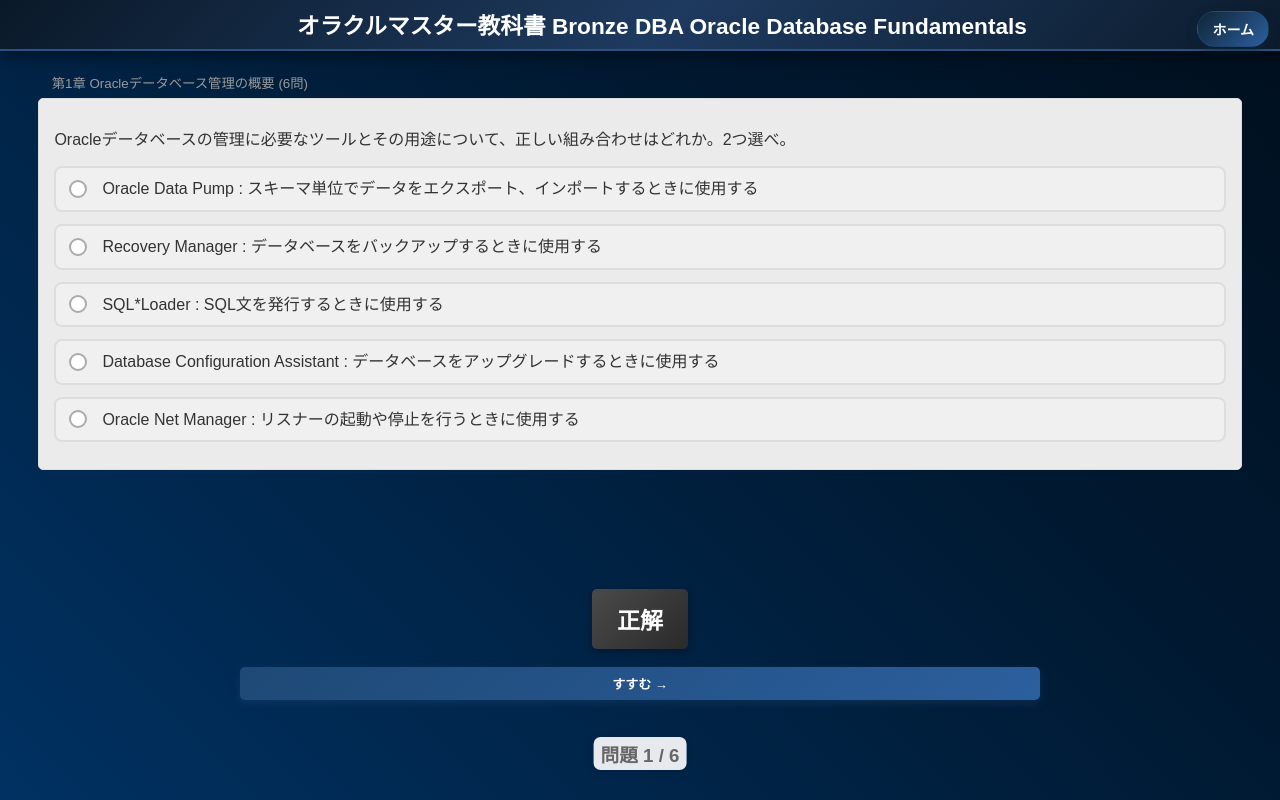
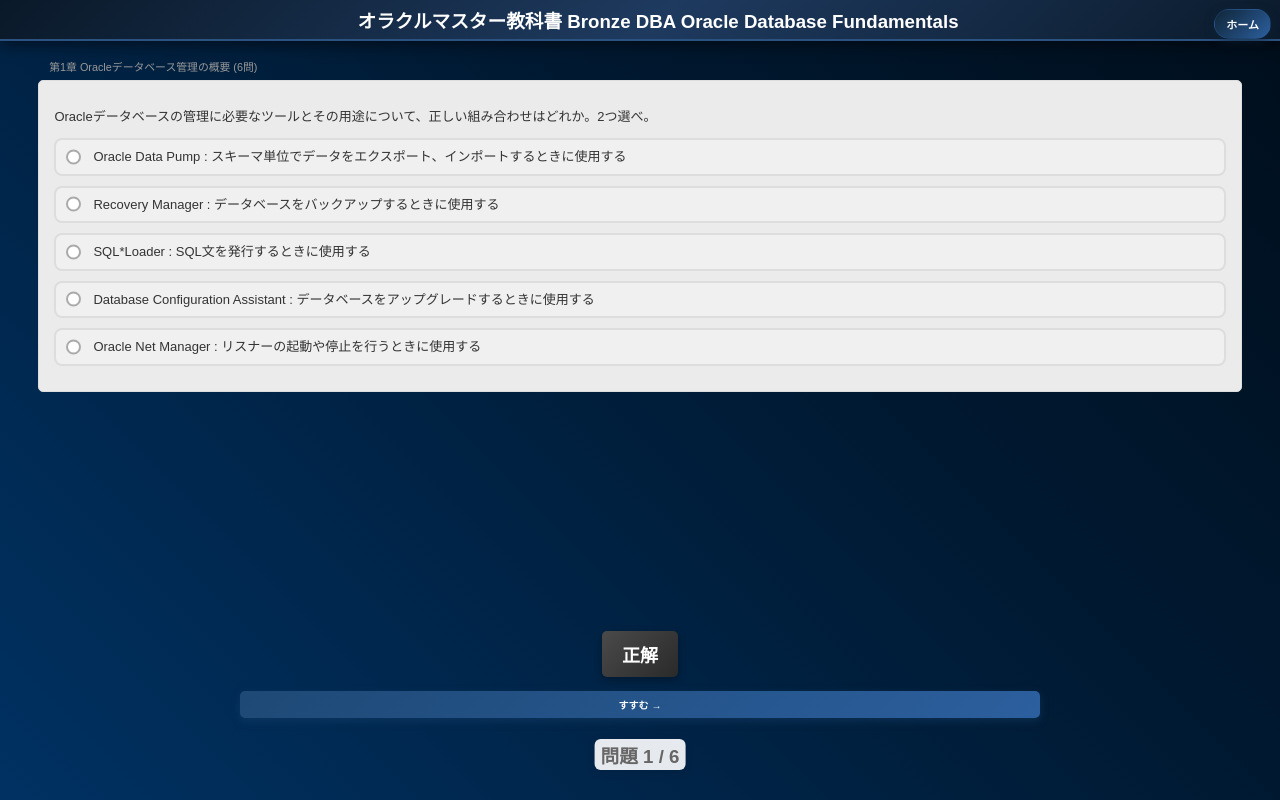
Before and after one commit to Thasyu/Thasyu.github.io, a plain HTML site: page 1Z0-085.html in a window 1280 px wide. Both pictures are taken after a click on the link "第1章 Oracleデータベース管理の概要". Drawn offline with Linux system fonts and the light colour scheme.

Commit message:
横画面のサイズを全体的に4/5（0.8倍）に縮小

```diff
--- a/ystudy.css
+++ b/ystudy.css
@@ -635,89 +635,89 @@
 /* iPad 横画面（ランドスケープ）専用設定 */
 @media screen and (orientation: landscape) {
 	body {
-		padding: 66px 0 162px 0;
+		padding: 53px 0 130px 0;
 		margin: 0% 3%;
-		font-size: 16px;
+		font-size: 13px;
 	}
 
 	h1 {
-		padding: 8px 22px;
-		font-size: 17pt;
+		padding: 6px 18px;
+		font-size: 14pt;
 	}
 
 	h2 {
-		padding: 8px 14px;
-		margin: 22px 0 11px 0;
-		font-size: 18px;
+		padding: 6px 11px;
+		margin: 18px 0 9px 0;
+		font-size: 14px;
 	}
 
 	body > ol > li > h2 {
-		padding: 8px 14px;
-		margin: 22px 0 11px 0;
-		font-size: 18px;
+		padding: 6px 11px;
+		margin: 18px 0 9px 0;
+		font-size: 14px;
 	}
 
 	.home-button {
-		top: 11px;
-		right: 11px;
-		padding: 7px 14px;
-		font-size: 14px;
+		top: 9px;
+		right: 9px;
+		padding: 6px 11px;
+		font-size: 11px;
 	}
 
 	#navigator {
-		bottom: 90px;
+		bottom: 72px;
 	}
 
 	.nav-btn {
-		padding: 7px 14px;
-		font-size: 13px;
+		padding: 6px 11px;
+		font-size: 10px;
 	}
 
 	.nav-btn-answer {
-		padding: 13px 25px;
-		font-size: 23px;
-		margin: 0 auto 18px auto;
+		padding: 10px 20px;
+		font-size: 18px;
+		margin: 0 auto 14px auto;
 	}
 
 	ol.katakana > li {
-		padding: 10px 12px 10px 46px;
-		margin: 5px 0 12px 0;
-		font-size: 16px;
+		padding: 8px 10px 8px 37px;
+		margin: 4px 0 10px 0;
+		font-size: 13px;
 		line-height: 1.35;
 	}
 
 	ol.katakana > li:before {
-		width: 14px;
-		height: 14px;
-		left: 13px;
+		width: 11px;
+		height: 11px;
+		left: 10px;
 	}
 
 	li.selected:before {
-		font-size: 12px;
+		font-size: 10px;
 	}
 
 	#progress {
-		font-size: 7pt;
-		padding: 3px 7px;
-		border-radius: 7px;
+		font-size: 6pt;
+		padding: 2px 6px;
+		border-radius: 6px;
 	}
 
 	#result {
-		margin: 17px auto;
-		min-height: 38px;
-		font-size: 23px;
-		padding: 10px;
+		margin: 14px auto;
+		min-height: 30px;
+		font-size: 18px;
+		padding: 8px;
 	}
 
 	body > ul > li > a,
 	#menu ul li a {
-		padding: 12px 14px;
-		font-size: 16px;
+		padding: 10px 11px;
+		font-size: 13px;
 	}
 
 	body > ul > li small,
 	#menu ul li span {
-		font-size: 12px;
+		font-size: 10px;
 	}
 
 	#score {
```
